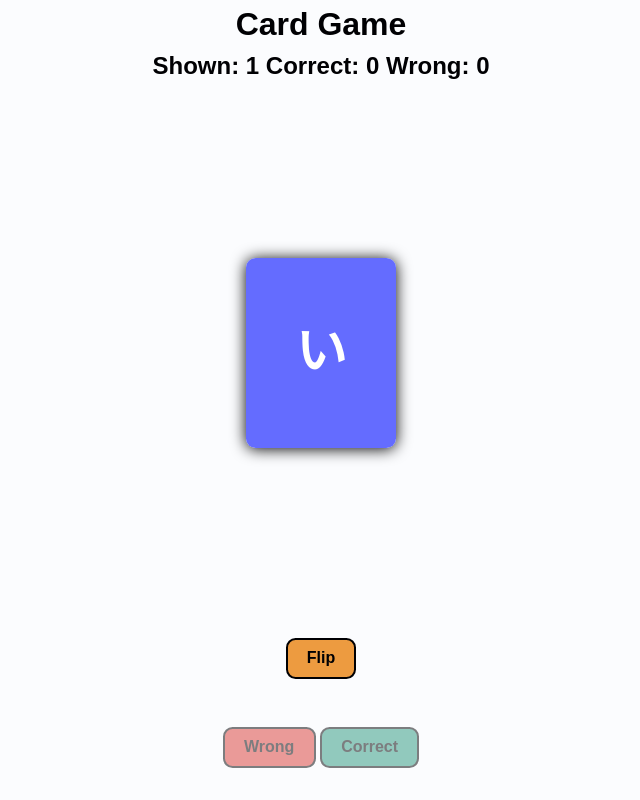
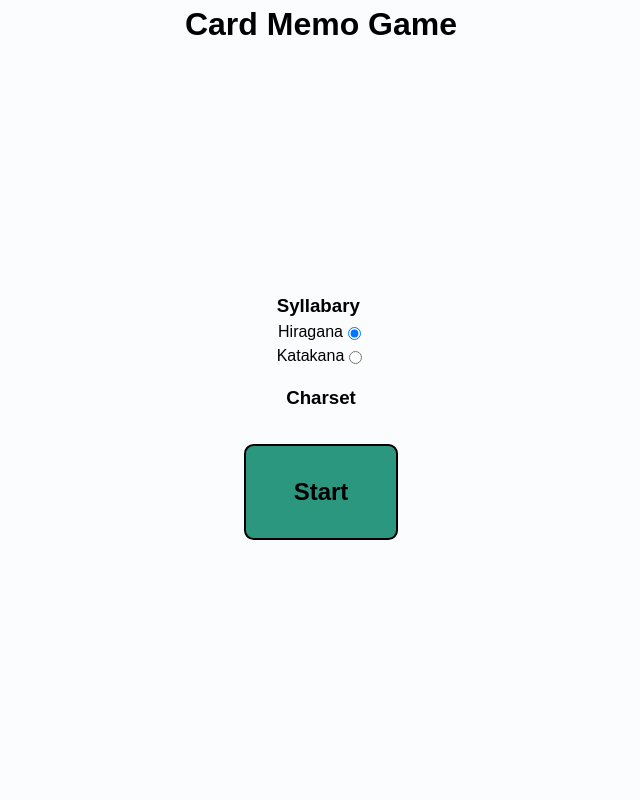
Before and after one commit to vikkio88/nisenotori, a Svelte app: page /cards in a window 1280 px wide. Shown: the whole page, without its empty margins (319-959 px from the left). Built offline with nearby package versions, Linux system fonts and the light colour scheme.

Commit message:
adding start game

```diff
--- a/src/pages/Cards.svelte
+++ b/src/pages/Cards.svelte
@@ -1,17 +1,26 @@
 <script>
     import CardsMemo from "../games/CardsMemo.svelte";
     import { BASE } from "../libs/data/charSets";
-    import { HIRAGANA } from "../libs/data/consts";
+    import { HIRAGANA, KATAKANA } from "../libs/data/consts";
+
+    let gameStarted = false;
+
+    let kata = HIRAGANA;
 </script>
 
-<!--
+{#if gameStarted}
+    <CardsMemo charSet={BASE} kataChoice={HIRAGANA} />
+{:else}
+    <h1>Card Memo Game</h1>
+    <div class="f f1 cc g">
         <div>
+            <h3>Syllabary</h3>
             <div class="f rc">
                 <label for={HIRAGANA}>Hiragana</label>
                 <input
                     name={HIRAGANA}
                     type="radio"
-        bind:group={kataChoice}
+                    bind:group={kata}
                     value={HIRAGANA}
                 />
             </div>
@@ -20,10 +29,17 @@
                 <input
                     name={KATAKANA}
                     type="radio"
-        bind:group={kataChoice}
+                    bind:group={kata}
                     value={KATAKANA}
                 />
             </div>
-  </div> -->
+        </div>
 
-<CardsMemo charSet={BASE} kataChoice={HIRAGANA} />
+        <div>
+            <h3>Charset</h3>
+
+        </div>
+
+        <button class="big success mg">Start</button>
+    </div>
+{/if}
```
Lines whose indentation alone changed are shown as unchanged.
